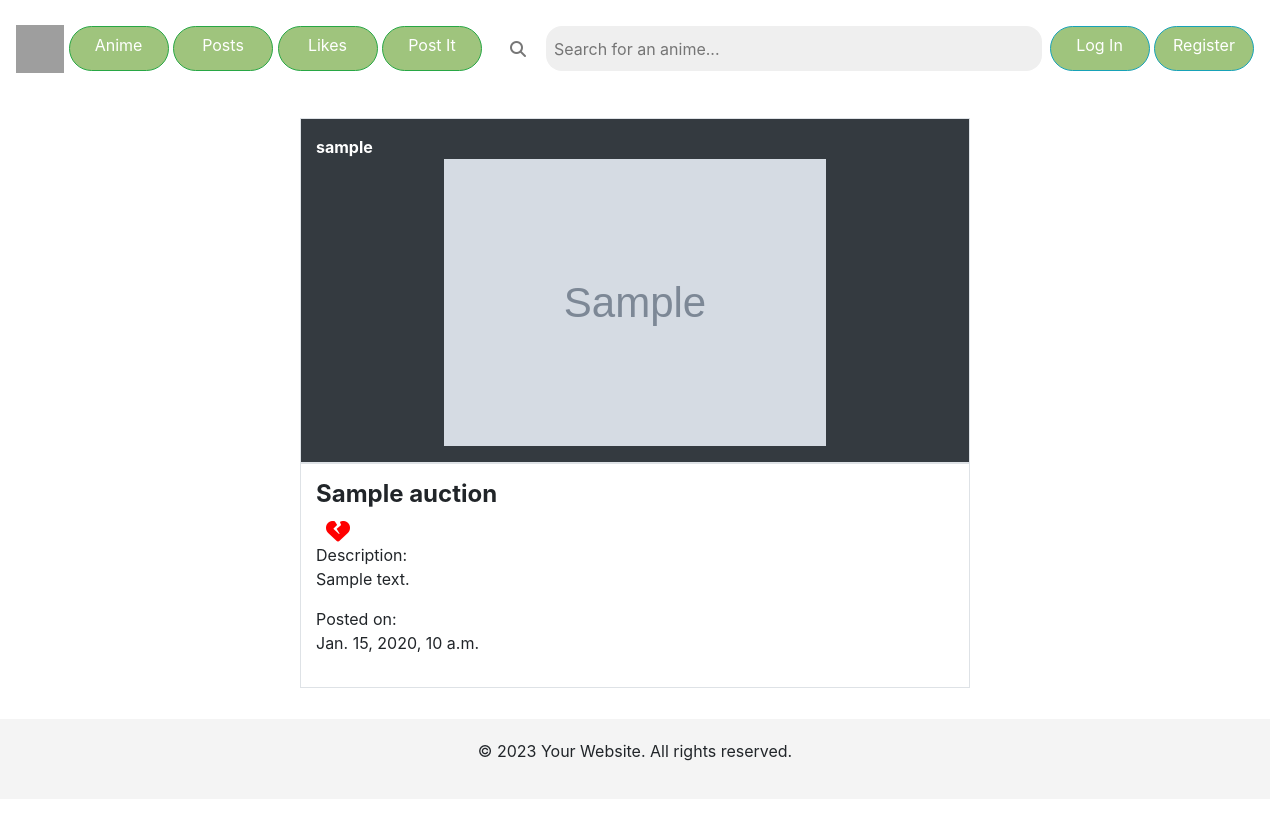
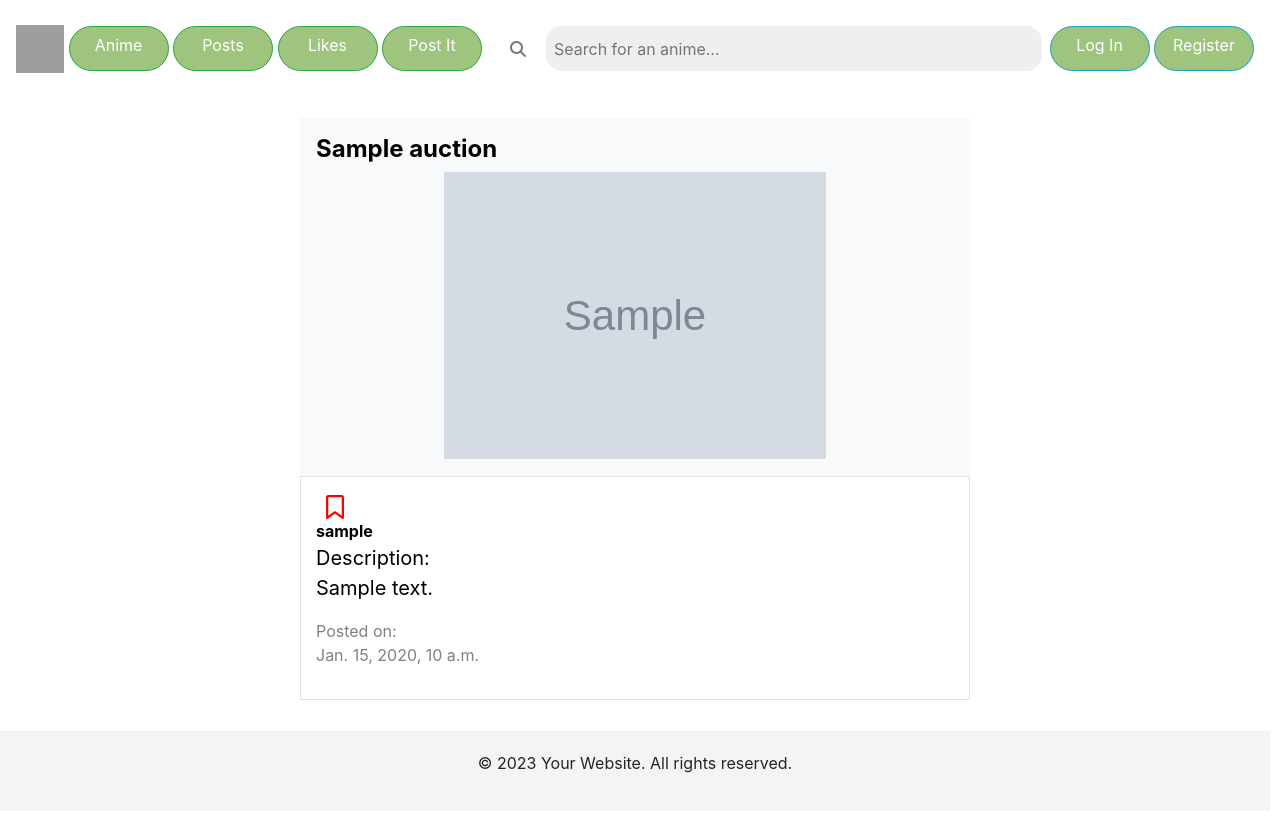
Before and after one commit to Hpkage/CSCE_A490_final_project, a Django app: page /posts/ in a window 1280 px wide. Before the commit the page ends 761 px from the top, so only its background shows below. Run offline with Django 3.2, Linux system fonts and the light colour scheme; tables that the repository leaves empty hold one stand-in row (values such as "Sample post"); grey boxes marked "Sample" are stand-in pictures; some libraries are stand-ins or nearby versions; grey boxes are pictures that could not be loaded.

Commit message:
added bookmarks

```diff
--- a/auctions/static/auctions/uaa490styles.css
+++ b/auctions/static/auctions/uaa490styles.css
@@ -196,3 +196,8 @@ main {
   padding-left: 30px;
   padding-right: 30px;
 }
+
+.post_description {
+  color: white;
+  background-color: #777;
+}
--- a/auctions/templates/auctions/index.html
+++ b/auctions/templates/auctions/index.html
@@ -15,10 +15,8 @@
         background-repeat: no-repeat;
 
     }
+</style>
 
-
-
-</style>
     <main>
         <div id="results-container">
             <!-- Anime search results will be dynamically added here -->
--- a/auctions/templates/auctions/layout.html
+++ b/auctions/templates/auctions/layout.html
@@ -5,7 +5,7 @@
 <head>
     <meta charset="utf-8">
     <meta name="viewport" content="width=device-width, initial-scale=1">
-    <title>{% block title %}Auctions{% endblock %}</title>
+    <title>{% block title %}Anime Web{% endblock %}</title>
     <link rel="stylesheet" href="https://cdn.jsdelivr.net/npm/bootstrap@4.0.0/dist/css/bootstrap.min.css" integrity="sha384-Gn5384xqQ1aoWXA+058RXPxPg6fy4IWvTNh0E263XmFcJlSAwiGgFAW/dAiS6JXm" crossorigin="anonymous">
     <link rel="stylesheet" href="{% static 'auctions/uaa490styles.css' %}">
     <link rel="stylesheet" href="https://cdnjs.cloudflare.com/ajax/libs/font-awesome/6.5.1/css/all.min.css" integrity="sha512-DTOQO9RWCH3ppGqcWaEA1BIZOC6xxalwEsw9c2QQeAIftl+Vegovlnee1c9QX4TctnWMn13TZye+giMm8e2LwA==" crossorigin="anonymous" referrerpolicy="no-referrer" />
@@ -25,7 +25,7 @@
         <div class="search-input">
             <form id="search-form">
                 <div class="search-icon">
-                    <i class="fa-solid fa-magnifying-glass"></i>
+                    <i class="fas fa-magnifying-glass"></i>
                 </div>
                 <input class="search-bar"
                        type="text"
@@ -73,6 +73,5 @@
 <script src="https://code.jquery.com/jquery-3.2.1.slim.min.js" integrity="sha384-KJ3o2DKtIkvYIK3UENzmM7KCkRr/rE9/Qpg6aAZGJwFDMVNA/GpGFF93hXpG5KkN" crossorigin="anonymous"></script>
 <script src="https://cdn.jsdelivr.net/npm/popper.js@1.12.9/dist/umd/popper.min.js" integrity="sha384-ApNbgh9B+Y1QKtv3Rn7W3mgPxhU9K/ScQsAP7hUibX39j7fakFPskvXusvfa0b4Q" crossorigin="anonymous"></script>
 <script src="https://cdn.jsdelivr.net/npm/bootstrap@4.0.0/dist/js/bootstrap.min.js" integrity="sha384-JZR6Spejh4U02d8jOt6vLEHfe/JQGiRRSQQxSfFWpi1MquVdAyjUar5+76PVCmYl" crossorigin="anonymous"></script>
-<script src="https://kit.fontawesome.com/fc0ce45d47.js" crossorigin="anonymous"></script>
 </body>
 </html>
--- a/auctions/templates/auctions/posts.html
+++ b/auctions/templates/auctions/posts.html
@@ -1,33 +1,55 @@
 {% extends "auctions/layout.html" %}
+{% load static %}
+{% block body %}
+<style>
 
-{% block body %}
 
+    {% comment %} body {
+        background: url('{% static "auctions/images/clipart1362139.png" %}');
+        height: 200px;
+        min-height: 100vh;
+        background-size: cover;
+        background-opacity: 0.7;
+        background-position: center;
+        position: relative;
+    } {% endcomment %}
+
+
+
+
+</style>
+    <body>
         <div class="container py-3">
             {% for auction in auctions %}
             <div class="col" style="min-width:400px; max-width:700px; margin-left:auto; margin-right:auto; display:block;">
-            <div class="col py-3 border light bg-dark">
-                <strong style="color:white;">{{ auction.seller.username }}</strong>
+                <div class="col py-3 border border-light bg-light">
+                    <h4><a href="{% url 'listing' auction.id %}" style="color: black;"><strong>{{ auction.title }}</strong></a></h4>
                     <a href="{% url 'listing' auction.id %}">
                         <img src="{{ auction.image.url }}" alt="auction.title">
                     </a>
                 </div>
-            <div class="col py-3 border light">
-                <h4><a href="{% url 'listing' auction.id %}" style="color: inherit;"><strong>{{ auction.title }}</strong></a></h4>
+                <div class = "post_description">
+                    <div class="col py-3 border dark" style ="background: #ffffff;">
                         <!-- Watchlist Icon -->
+                        <div class="icons">
                             {% if auction in user.watchlist.auctions.all %}
-                    <i id="watchlist-icon-{{ auction.id }}" class="fas fa-heart watchlist-icon in-watchlist" onclick="toggleWatchlist(this)" data-auction-id="{{ auction.id }}" style="color: red;"></i>
+                                <i id="watchlist-icon-{{ auction.id }}" class="fa-solid fa-bookmark watchlist-icon in-watchlist" onclick="toggleWatchlist(this)" data-auction-id="{{ auction.id }}" style="color: red;"></i>
                             {% else %}
-                    <i id="watchlist-icon-{{ auction.id }}" class="fas fa-heart-broken watchlist-icon" onclick="toggleWatchlist(this)" data-auction-id="{{ auction.id }}" style="color: red;"></i>
+                                <i id="watchlist-icon-{{ auction.id }}" class="fa-regular fa-bookmark watchlist-icon"  onclick="toggleWatchlist(this)" data-auction-id="{{ auction.id }}" style="color: red;"></i>
                             {% endif %}
-                <div>Description:</div>
-                <div><p>{{ auction.description }}</p></div>
-                <div>Posted on:</div>
-                <div><p>{{ auction.creation_date }}</p></div>
+                        </div>
+                        <strong style="color:black;">{{ auction.seller.username }}</strong>
+                        <div style="color: black; font-size: 20px">Description:</div>
+                        <div><p style="color: black; font-size: 20px;">{{ auction.description }}</p></div>
+                        <div style="color: gray;">Posted on:</div>
+                        <div style="color: gray;"><p>{{ auction.creation_date }}</p></div>
+                    </div>
                 </div>
             </div>
 
             {% endfor %}
         </div>
+    </body>
 
     {% include "auctions/footer.html" %}
 {% endblock %}
```
Also changed, not shown: auctions/static/auctions/watchlist.js (+4 -4 lines), auctions/templates/auctions/listing.html (+5 -2 lines), auctions/templates/auctions/watchlist.html (+4 -3 lines), auctions/static/auctions/images/logo.png (deleted), auctions/static/images/auctions/static/images/poohToy.jpg (added), auctions/static/images/auctions/static/images/poohToy_AL7qX52.jpg (added), auctions/static/images/auctions/static/images/vvBaDN4_5ugSADo.jpg (added). Lines whose indentation alone changed are shown as unchanged.
